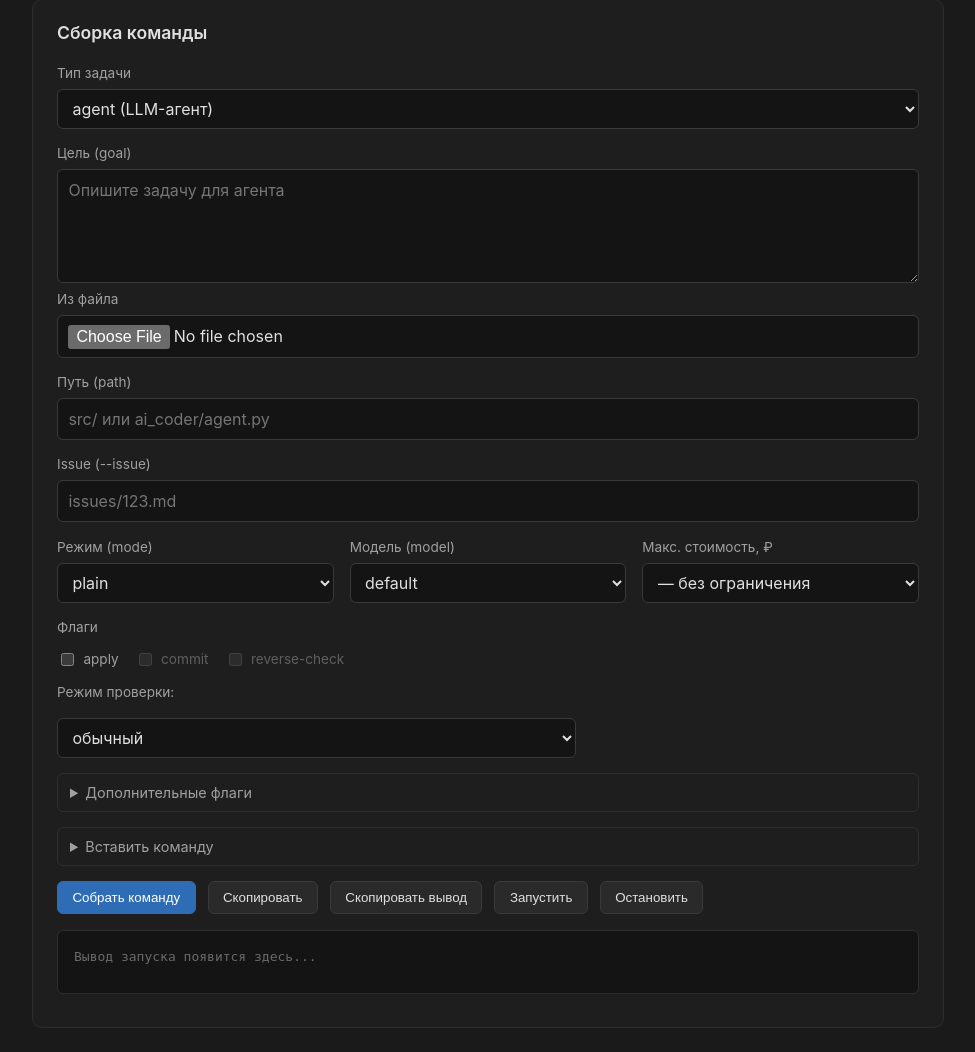
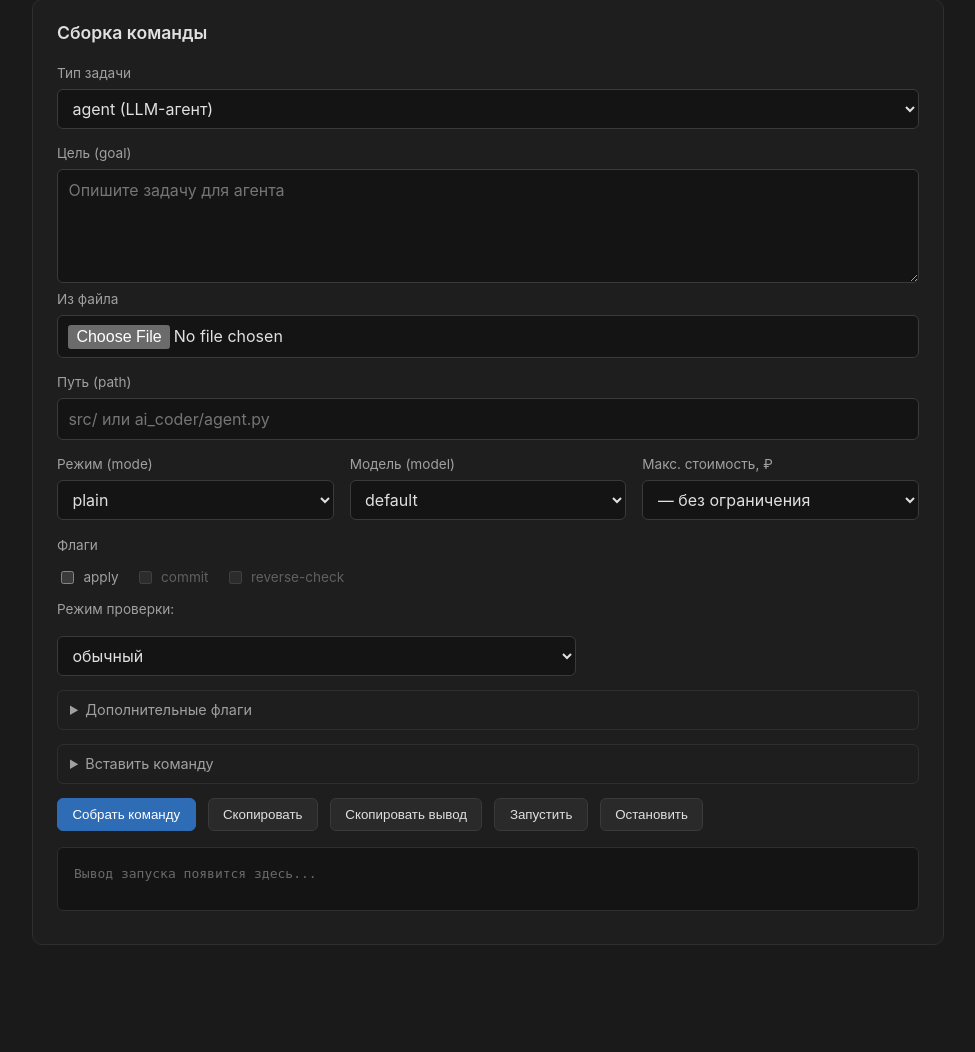
Before and after one commit to bauman-robotics/ai-coder, a FastAPI app: page / in a window 1280 px wide. Shown: the part 185-1237 px from the top of the page, without its empty margins (152-1127 px from the left). After the commit the page ends 1130 px from the top, so only its background shows below. Run offline with FastAPI, Linux system fonts and the light colour scheme; some libraries are stand-ins or nearby versions.

Commit message:
revert(gui): убрать поле --issue из формы (дубль с 'Из файла')
Поле #issue дублировало 'Из файла' (#goal-file): оба выбирают
файл с задачей, результат одинаковый.

Оставлен #goal-file (загрузка содержимого в goal).
Убран #issue (путь через --issue).

- index.html: удалён div.field.agent-only с input#issue,
  из parseCommand убраны result.issue и --issue,
  из applyParsed убран issueEl
- app.py: удалён issue из _build_command/_build_argv/build/run
- reverse_check в _build_argv ОСТАВЛЕН (баг-фикс из 91ecf82)

```diff
--- a/ai_coder/gui/app.py
+++ b/ai_coder/gui/app.py
@@ -73,7 +73,6 @@ def _build_command(
     task_type: str = "agent",
     run_action: str = "",
     reverse_check: bool = False,
-    issue: str = "",
 ) -> str:
     """Собирает строку команды ai-coder из полей формы."""
     path_val = path.strip() if path.strip() else "."
@@ -99,8 +98,6 @@ def _build_command(
     # Пустой path → "." (как дефолт CLI), иначе --tool-loop окажется
     # на месте path и Typer его не распознает.
     parts.append(path_val)
-    if issue.strip():
-        parts.extend(["--issue", _escape_shell(issue.strip())])
     if mode.strip() and mode.strip() != "plain":
         mode_val = mode.strip()
         parts.append(mode_val if mode_val.startswith("--") else f"--{mode_val}")
@@ -159,7 +156,6 @@ async def build(
     task_type: str = Form("agent"),
     run_action: str = Form(""),
     reverse_check: bool = Form(False),
-    issue: str = Form(""),
 ) -> HTMLResponse:
     """Собирает команду из формы и возвращает её как <pre>-фрагмент."""
     command = _build_command(
@@ -175,7 +171,6 @@ async def build(
         task_type=task_type,
         run_action=run_action,
         reverse_check=reverse_check,
-        issue=issue,
     )
     return HTMLResponse(
         f'<pre id="command-output" class="command-output">{html_escape(command)}</pre>'
@@ -195,7 +190,6 @@ def _build_argv(
     task_type: str = "agent",
     run_action: str = "",
     reverse_check: bool = False,
-    issue: str = "",
 ) -> list[str]:
     """Собирает argv для запуска агента через python -m ai_coder.cli."""
     command = _build_command(
@@ -211,7 +205,6 @@ def _build_argv(
         task_type=task_type,
         run_action=run_action,
         reverse_check=reverse_check,
-        issue=issue,
     )
     parts = shlex.split(command)
     # parts[0] == "ai-coder" -> заменяем на sys.executable -m ai_coder.cli
@@ -245,7 +238,6 @@ async def run(
     task_type: str = Form("agent"),
     run_action: str = Form(""),
     reverse_check: bool = Form(False),
-    issue: str = Form(""),
 ) -> StreamingResponse:
     """Запускает агента и стримит его вывод в формате SSE."""
     run_id = uuid.uuid4().hex
@@ -262,7 +254,6 @@ async def run(
         task_type=task_type,
         run_action=run_action,
         reverse_check=reverse_check,
-        issue=issue,
     )
     proc: subprocess.Popen = subprocess.Popen(
         argv,
--- a/ai_coder/gui/templates/index.html
+++ b/ai_coder/gui/templates/index.html
@@ -82,13 +82,6 @@
                            title="Путь к проекту. . — текущая директория; можно указать конкретный файл."
                            placeholder="src/ или ai_coder/agent.py">
                     <datalist id="path-history"></datalist>
-                </div>
-
-                <div class="field agent-only">
-                    <label for="issue">Issue (--issue)</label>
-                    <input id="issue" name="issue"
-                           title="Путь к issue-файлу. Если указан — goal можно не заполнять."
-                           placeholder="issues/123.md">
                 </div>
 
                 <div class="field-row">
@@ -336,7 +329,6 @@
                     goal: "",
                     run_action: "",
                     path: ".",
-                    issue: "",
                     mode: "",
                     check_mode: "",
                     max_cost_rub: "",
@@ -388,13 +380,6 @@
                         if (v === "--max-cost-rub") {
                             if (tokens[i + 1]) {
                                 result.max_cost_rub = tokens[i + 1].value;
-                                i++;
-                            }
-                            continue;
-                        }
-                        if (v === "--issue") {
-                            if (tokens[i + 1]) {
-                                result.issue = tokens[i + 1].value;
                                 i++;
                             }
                             continue;
@@ -478,8 +463,6 @@
                 }
                 if (checkModeEl && parsed.check_mode) { checkModeEl.value = parsed.check_mode; }
                 if (maxCostEl && parsed.max_cost_rub) { maxCostEl.value = parsed.max_cost_rub; }
-                var issueEl = document.getElementById("issue");
-                if (issueEl && parsed.issue) { issueEl.value = parsed.issue; }
                 var applyEl = document.querySelector("input[name=apply]");
                 if (applyEl) { applyEl.checked = !!parsed.apply; }
                 var commitEl = document.querySelector("input[name=commit]");
```
